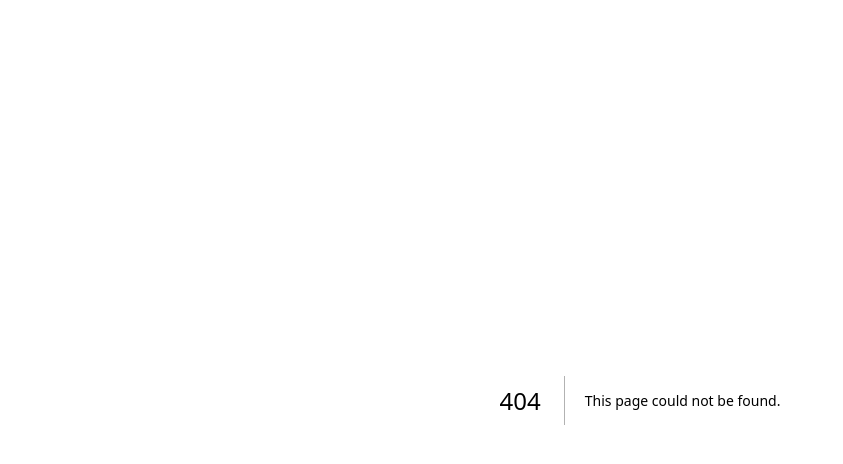
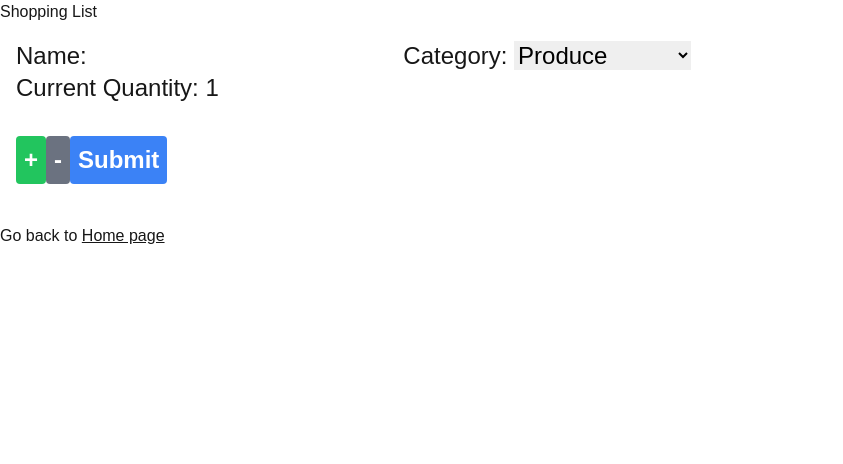
Before and after one commit to Jeffdcdr/cprg306-assignments, a Next.js app: page /week-6 in a window 1280 px wide. Before the commit this address had no page. Shown: the top 464 px of the page, without its empty margins (0-843 px from the left). Built offline with nearby package versions, Linux system fonts and the light colour scheme.

Commit message:
creating week-6 folder
creating week-6 folder

```diff
--- /dev/null
+++ b/app/week-6/new-item.js
@@ -0,0 +1,119 @@
+"use client";
+
+import { useState } from "react";
+
+export default function NewItem() {
+  let [quantity, setQuantity] = useState(1);
+  let [name, setName] = useState("");
+  let [category, setCategory] = useState("produce");
+  let [nameError, setNameError] = useState("");
+
+  let increment = () => (quantity < 20 ? setQuantity(quantity + 1) : null);
+  let decrement = () => (quantity > 1 ? setQuantity(quantity - 1) : null);
+
+  const handleSubmit = (event) => {
+    event.preventDefault();
+
+     //error handling
+     if (name === "") {
+      setNameError("Please enter a name!");
+      return;
+    } else {
+      setNameError(""); // Clear error if name is valid
+    }
+
+    // if (name === "") {
+    //   alert("Please enter a name!");
+    //   return;
+    // }
+
+    let item = { name, quantity, category };
+    console.log(item);
+    alert(`You added ${quantity} ${name} to the ${category} category`);
+
+    //reset form
+    setQuantity(1);
+    setCategory("produce");
+    setName("");
+
+
+  };
+
+  return (
+    <form
+      // onSubmit={(event) => handleSubmit(event)}
+      onSubmit={handleSubmit}
+      className="text-2xl mx-4 my-4"
+    >
+      <label htmlFor="name">Name: </label>
+      <input
+        className="text-black"
+        type="text"
+        id="name"
+        value={name}
+        onChange={(event) => setName(event.target.value)}
+      />
+      {nameError && <p className="text-red-500">{nameError}</p>}
+
+      <label htmlFor="category">Category: </label>
+      <select
+        className="text-black"
+        id="category"
+        value={category}
+        onChange={(event) => setCategory(event.target.value)}
+      >
+        <option value="produce">Produce</option>
+        <option value="dairy">Dairy</option>
+        <option value="bakery">Bakery</option>
+        <option value="meat">Meat</option>
+        <option value="frozen foods">Frozen foods</option>
+        <option value="canned goods">Canned goods</option>
+        <option value="dry goods">Dry Goods</option>
+        <option value="beverages">Beverages</option>
+        <option value="snacks">Snacks</option>
+        <option value="other">Other</option>
+      </select>
+
+      <br></br>
+      <h3>Current Quantity: {quantity}</h3>
+      <br></br>
+
+      <div>
+        <input //increment button
+          type="button"
+          value="+"
+          onClick={increment}
+          className={`${
+            quantity === 20
+              ? "bg-gray-500 cursor-not-allowed"
+              : "bg-green-500 hover:bg-green-700"
+          } text-white font-bold py-2 px-2 rounded`}
+        />
+        <input //decrement button
+          type="button"
+          value="-"
+          onClick={decrement}
+          className={`${
+            quantity === 1
+              ? "bg-gray-500 cursor-not-allowed"
+              : "bg-red-500 hover:bg-red-700"
+          } text-white font-bold py-2 px-2 rounded`}
+        />
+        <input //submit button
+          type="submit"
+          value="Submit"
+          // onClick={handleSubmit}
+          className="bg-blue-500 hover:bg-blue-700 text-white font-bold py-2 px-2 rounded"
+          // className={`${
+          //   name === ""
+          //     ? "bg-gray-500 "
+          //     : "bg-blue-500 hover:bg-blue-700"
+          // } text-white font-bold py-2 px-2 rounded`}
+          // onClick={() =>
+          //   name === "" ? alert("Please enter a name!") : handleSubmit()
+          // }
+        />
+      </div>
+    </form>
+  );
+}
--- /dev/null
+++ b/app/week-6/page.js
@@ -0,0 +1,15 @@
+import Link from "next/link";
+import NewItem from "./new-item";
+
+export default function Page() {
+    return (
+      <main>
+        <h1>Shopping List</h1>
+        <NewItem/>
+        <br></br>
+        <p>
+        Go back to <Link href="/" className="underline">Home page</Link>
+        </p>
+      </main>
+    );
+}
```
